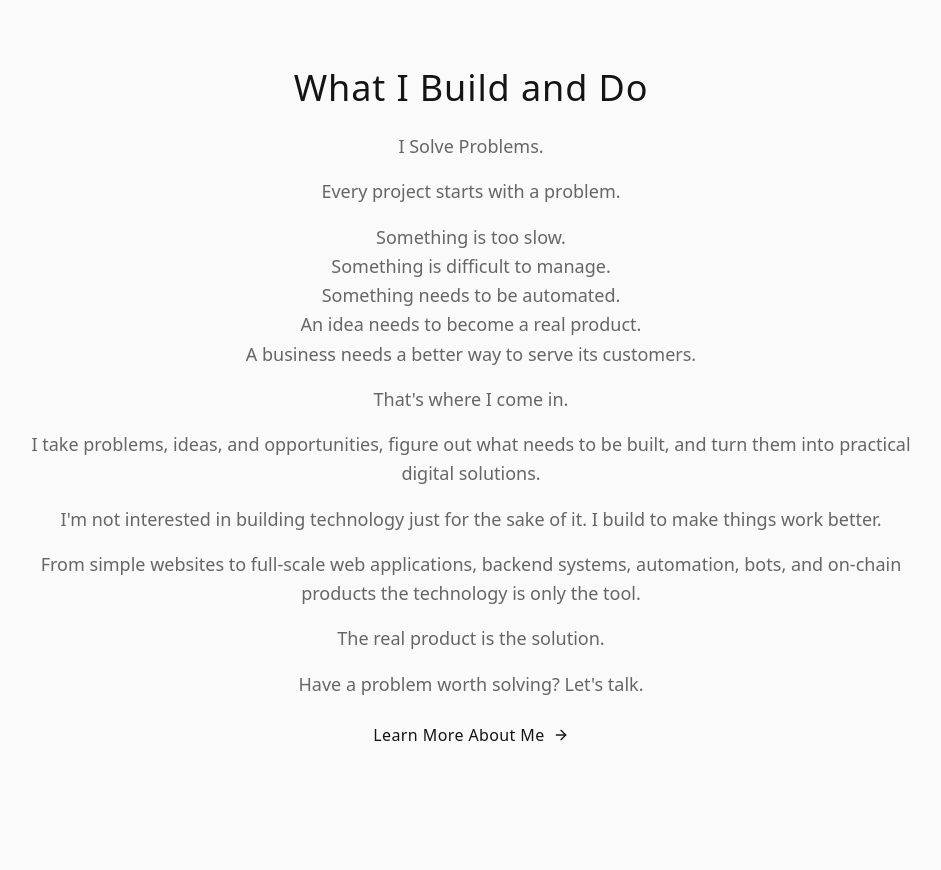
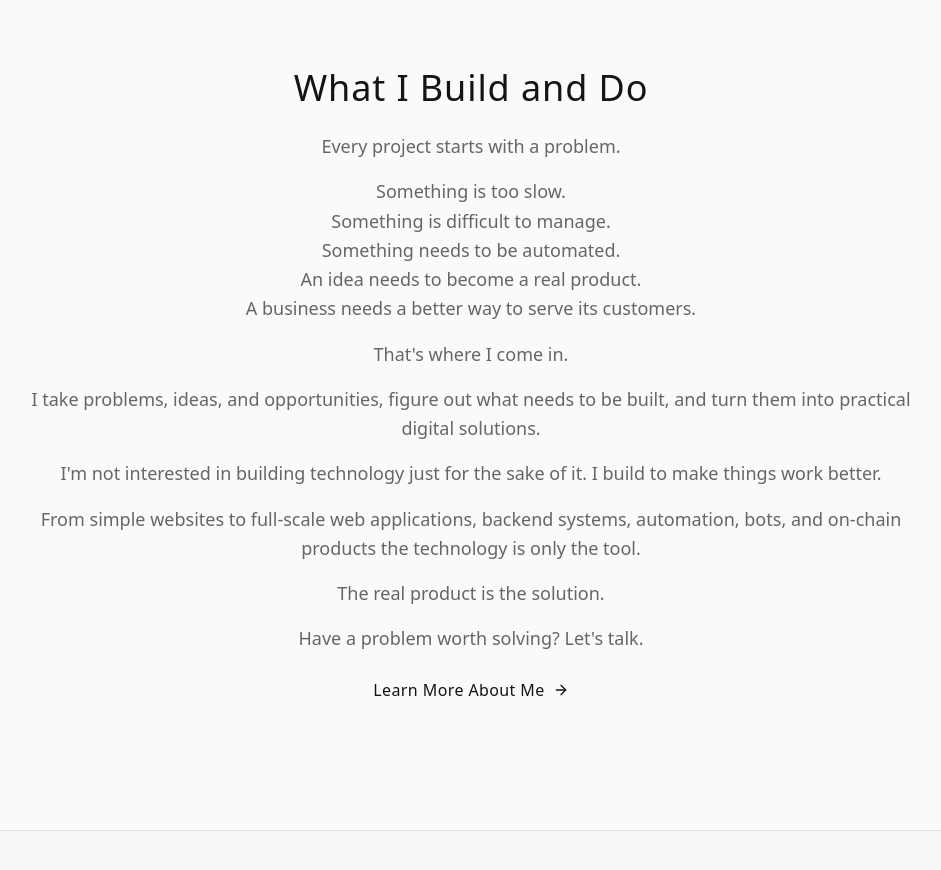
Before and after one commit to Vibeaman/VibeamanPortfolios, a React (Vite) app: page / in a window 1280 px wide. Shown: the part 860-1730 px from the top of the page, without its empty margins (169-1110 px from the left). Built offline with nearby package versions, Linux system fonts and the light colour scheme.

Commit message:
Remove standalone homepage problem-solving line

```diff
--- a/src/pages/Home.tsx
+++ b/src/pages/Home.tsx
@@ -99,7 +99,6 @@ export default function Home() {
               What I Build and Do
             </h2>
             <div className="space-y-4 text-lg font-light leading-relaxed text-muted-foreground">
-              <p>I Solve Problems.</p>
               <p>Every project starts with a problem.</p>
               <p>
                 Something is too slow.<br />
```
Also changed, not shown: 1 other file (tests, documents, lock files or other folders).
